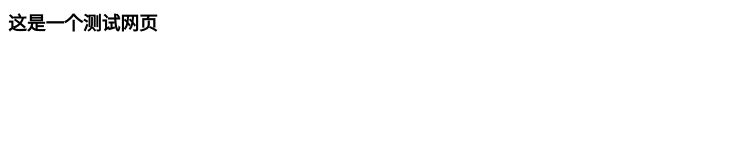
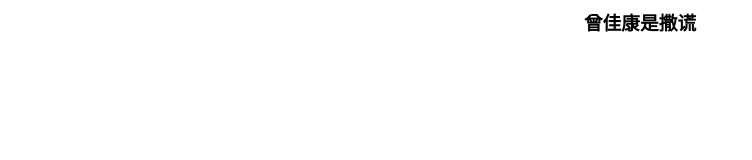
Before and after one commit to xyyfun/xyyfun.github.io, a plain HTML site: page index.html in a window 1280 px wide. Shown: the whole page, without its empty margins (0-752 px from the left). Drawn offline with Linux system fonts and the light colour scheme.

Commit message:
Update index.html

```diff
--- a/index.html
+++ b/index.html
@@ -1 +1 @@
-<h3>这是一个测试网页</h3>
+<h3 style="text-align: center;">曾佳康是撒谎</h3>
```
